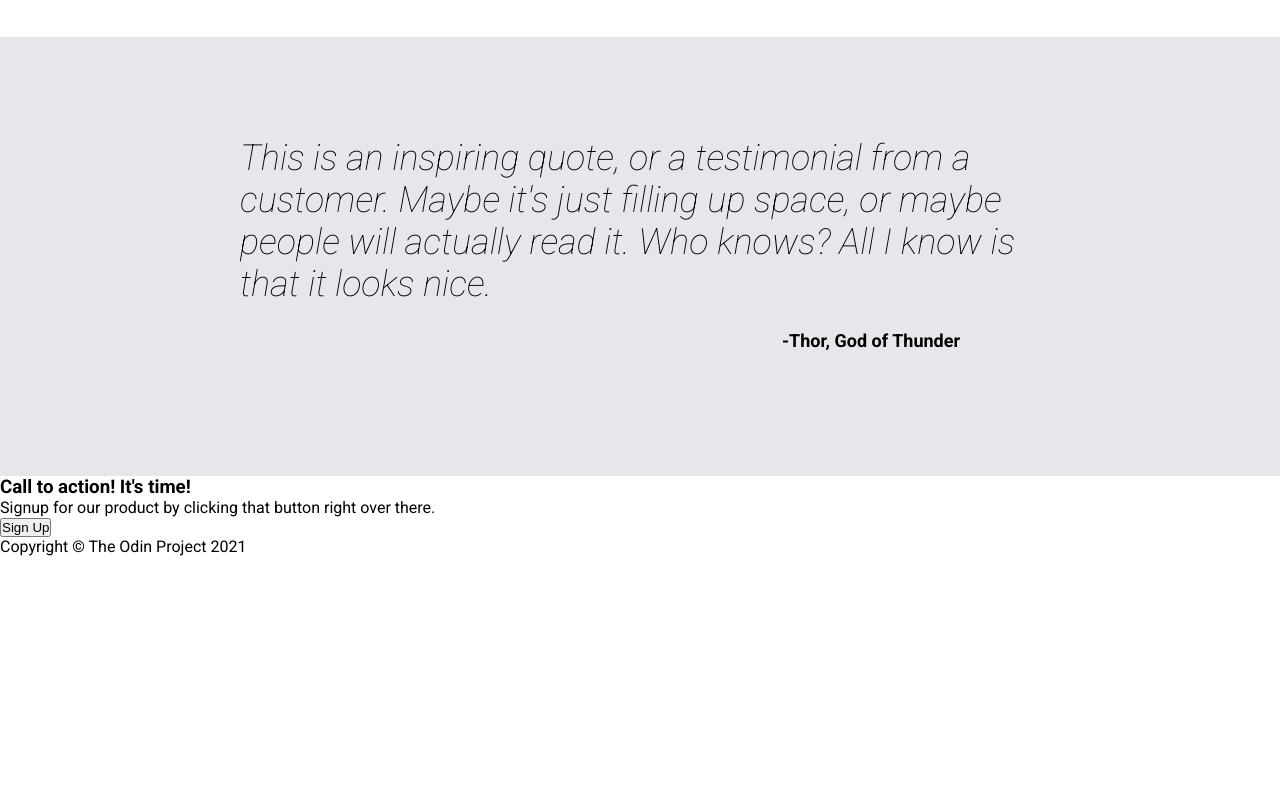
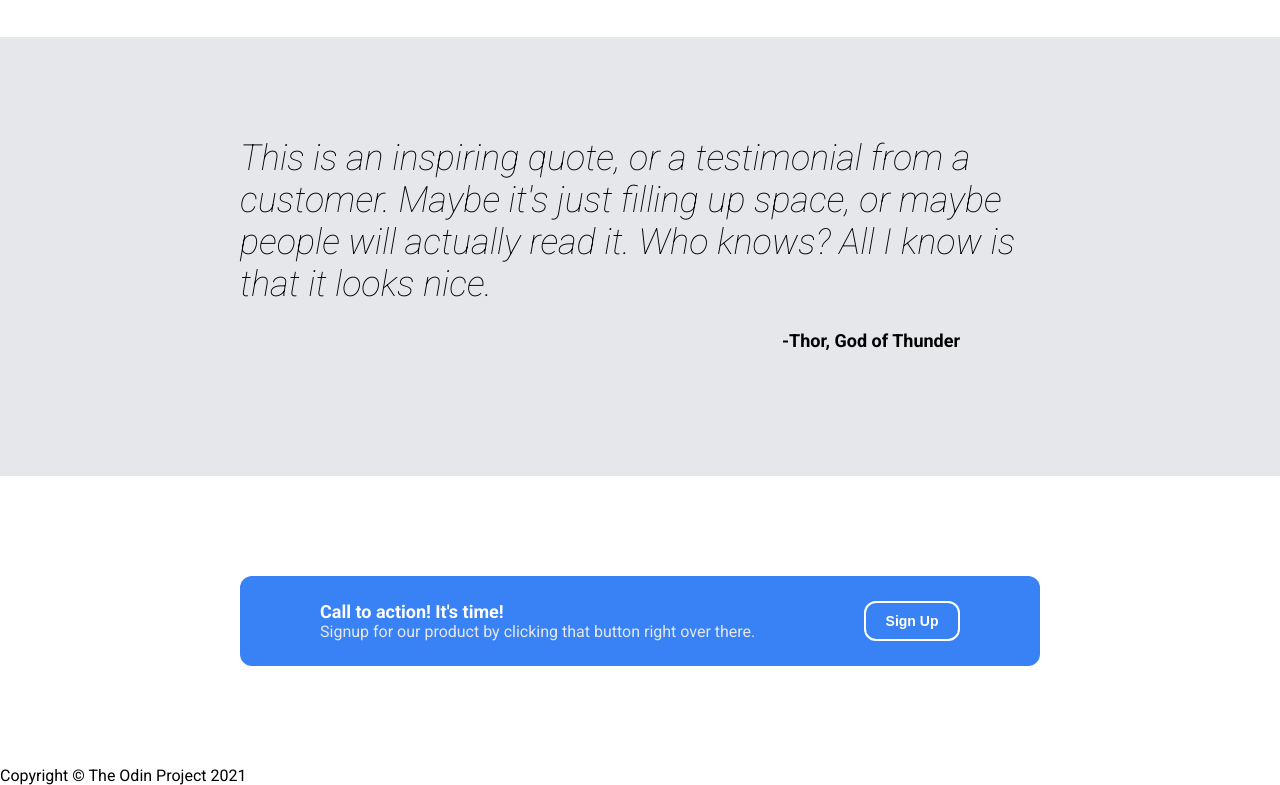
Before and after one commit to SayujM/TOP_landing_page, a plain HTML site: page index.html in a window 1280 px wide. Shown: the part 581-1366 px from the top of the page. Before the commit the page ends 1137 px from the top, so only its background shows below. Drawn offline with Linux system fonts and the light colour scheme.

Commit message:
Update CSS for Call to action section.

```diff
--- a/index.html
+++ b/index.html
@@ -62,11 +62,15 @@
         </div>
 
         <div class="action_container">
-            <div class="action_text">
-                <h3>Call to action! It's time!</h3>
-                <p>Signup for our product by clicking that button right over there.</p>
+            <div class="action_items">
+                <div class="action_items_wrapper">
+                    <div class="action_text">
+                        <h3>Call to action! It's time!</h3>
+                        <p>Signup for our product by clicking that button right over there.</p>
+                    </div>
+                    <button type="submit" class="action_signupbtn">Sign Up</button>
+                </div>
             </div>
-            <button type="submit" class="action_signupbtn">Sign Up</button>
         </div>
 
         <div class="footer_container">
--- a/style.css
+++ b/style.css
@@ -54,7 +54,6 @@ a{
     margin-top: 10px;
     padding: 10px;
     width: 150vb;
-
     gap: 100px;
 }
 
@@ -149,3 +148,48 @@ a{
     text-align: end;
     margin: 25px 80px;
 }
+
+.action_container{
+    padding: 100px;
+    display: flex;
+    justify-content: center;
+}
+
+.action_container .action_items{
+    width: 100vb;
+    background-color: #3882f6;
+    display: flex;
+    padding: 25px;
+    border-radius: 12px;
+    justify-content: center;
+}
+
+.action_container .action_items .action_items_wrapper{
+    width: 80vb;
+    display: flex;
+}
+
+
+.action_container .action_items .action_items_wrapper .action_text  h3{
+    font-size: 18px;
+    color: white;
+}
+
+.action_container .action_items .action_items_wrapper .action_text  p{
+    font-size: 16px;
+    color: #e5e7eb;
+}
+
+.action_container .action_items .action_items_wrapper .action_signupbtn{
+    margin-left: auto;
+    background-color: #3882f6;
+    color: white;
+    border: 2px solid white;
+    border-radius: 12px;
+    font-size: 14px;
+    font-weight: bold;
+    padding: 4px;
+    text-align: center;
+    cursor: pointer;
+    width: 12vb;
+}
```
